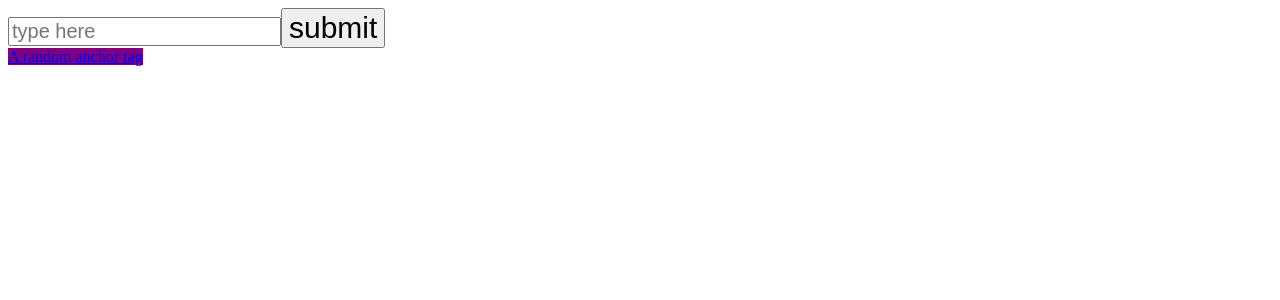
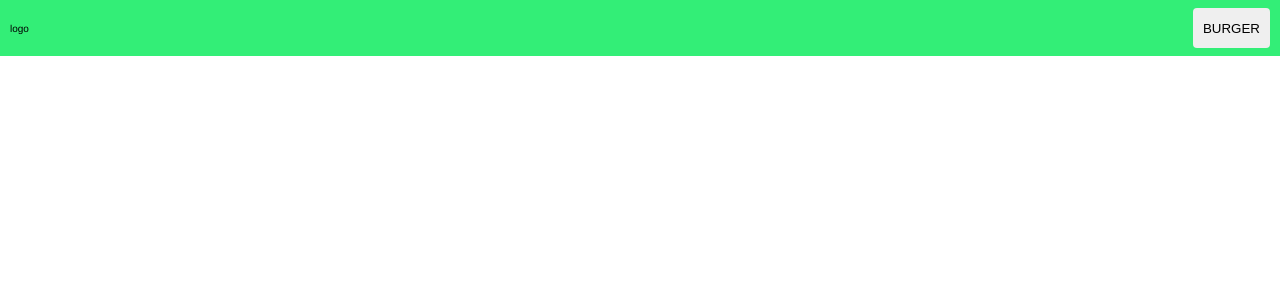
Before and after one commit to Van-Nostrand/basic-react-ts-scss-wp, a React app: page / in a window 1280 px wide. Shown: the top 300 px of the page. Built offline with nearby package versions, Linux system fonts and the light colour scheme.

Commit message:
updated packages, set up react 18

```diff
--- a/package.json
+++ b/package.json
@@ -5,8 +5,6 @@
   "main": "index.js",
   "private": true,
   "scripts": {
-    "test": "echo \"Error: no test specified\" && exit 1",
-    "build": "webpack",
     "dev": "webpack serve --mode=development"
   },
   "keywords": [],
@@ -46,7 +44,6 @@
     "webpack-dev-server": "^4.9.0"
   },
   "dependencies": {
-    "lodash": "^4.17.21",
     "react": "^18.1.0",
     "react-dom": "^18.1.0"
   }
--- a/src/components/App.tsx
+++ b/src/App.tsx
@@ -3,6 +3,8 @@ import React, {
   FormEvent,
   useState
 } from 'react'
+
+import Navbar from '@/components/Navbar'
 
 // interface Props {}
 
@@ -22,7 +24,8 @@ const App: React.FC = () => {
 
 
   return (
-    <div>
+    <div className="app-div">
+      <Navbar />
       <form onSubmit={handleSubmit}>
         <input
           type="text"
--- /dev/null
+++ b/src/components/Navbar.tsx
@@ -0,0 +1,32 @@
+import React from 'react'
+import '@/scss/components/_navbar.scss'
+
+export default function Navbar () {
+
+  const [ navIsOpen, setNavIsOpen ] = React.useState(false)
+
+  const navDrawerClass = [
+    'nav__drawer',
+    navIsOpen ? 'nav__drawer--open' : ''
+  ].join(' ')
+
+  return (
+    <nav className="nav">
+      <div className="nav__inner">
+
+        <div className="nav__logo">logo</div>
+
+        <button
+          className="nav__hamburger"
+          onClick={() => setNavIsOpen(!navIsOpen)}
+        >
+          BURGER
+        </button>
+
+      </div>
+      <div className={navDrawerClass}>
+        nav drawer
+      </div>
+    </nav>
+  )
+}
--- a/src/index.tsx
+++ b/src/index.tsx
@@ -1,6 +1,8 @@
 import React from 'react'
-import ReactDOM from 'react-dom'
-import App from './components/App'
-import './scss/main.scss'
+import { createRoot } from 'react-dom/client'
+import App from '@/App'
+import '@/scss/main.scss'
 
-ReactDOM.render(<App />, document.getElementById('root'))
+const container = document.getElementById('root')
+const root = createRoot(container)
+root.render(<App />)
--- /dev/null
+++ b/src/scss/base/_base.scss
@@ -0,0 +1,25 @@
+*,
+*::after,
+*::before {
+  margin: 0;
+  padding: 0;
+  box-sizing: inherit;
+}
+
+html {
+  font-size: 62.5%;
+  font-family: Helvetica, sans-serif;
+}
+
+body {
+  min-height: 100vh;
+}
+
+#root {
+  height: 100%;
+}
+
+.app-div {
+  // border: 10px solid black;
+  height: 100%;
+}
--- /dev/null
+++ b/src/scss/components/_navbar.scss
@@ -0,0 +1,49 @@
+.nav {
+  $nav-height: 5.6rem;
+
+  position: fixed;
+  top: 0;
+  left: 0;
+  width: 100%;
+  max-width: 100%;
+  height: $nav-height;
+  box-sizing: border-box;
+
+  &__inner {
+    width: 100%;
+    height: 100%;
+    padding: 1rem;
+    display: flex;
+    align-items: center;
+    justify-content: space-between;
+    position: relative;
+    z-index: 2;
+    background-color: #33ee77;
+  }
+
+  &__hamburger {
+    display: block;
+    position: relative;
+    width: auto;
+    height: 4rem;
+    border: none;
+    border-radius: 0.4rem;
+    padding: 1rem;
+  }
+
+  &__drawer {
+    position: absolute;
+    right: 0;
+    top: $nav-height;
+    width: 20rem;
+    height: 15rem;
+    background-color: #8888ff;
+    z-index: -1;
+    transform: translateY(-100%);
+    transition: 50ms all ease-out;
+
+    &--open {
+      transform: translateY(0);
+    }
+  }
+}
--- a/src/scss/main.scss
+++ b/src/scss/main.scss
@@ -1,13 +1 @@
-div {
-  a {
-    background-color: purple;
-  }
-
-  input {
-    font-size: 20px;
-  }
-}
-
-button {
-  font-size: 30px;
-}
+@use './base/base';
--- a/webpack.config.js
+++ b/webpack.config.js
@@ -18,6 +18,9 @@ const config = {
     filename: 'bundle.js',
   },
   resolve: {
+    alias: {
+      '@': path.resolve(__dirname, 'src/')
+    },
     extensions: ['.js', '.jsx', '.ts', '.tsx', '.css', '.scss', '.sass'],
   },
   devtool: 'inline-source-map',
```
Also changed, not shown: tsconfig.json (+11 -6 lines), .stylelintrc.json, 1 other file (tests, documents, lock files or other folders).
